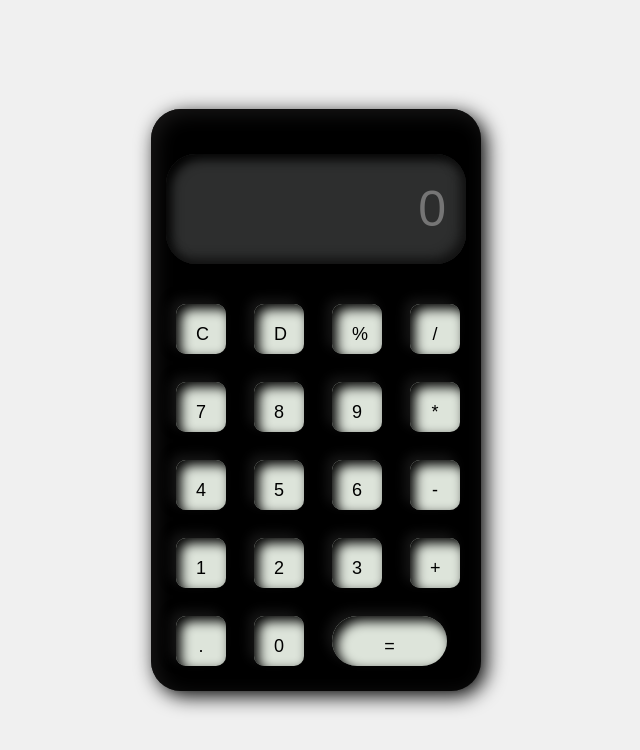
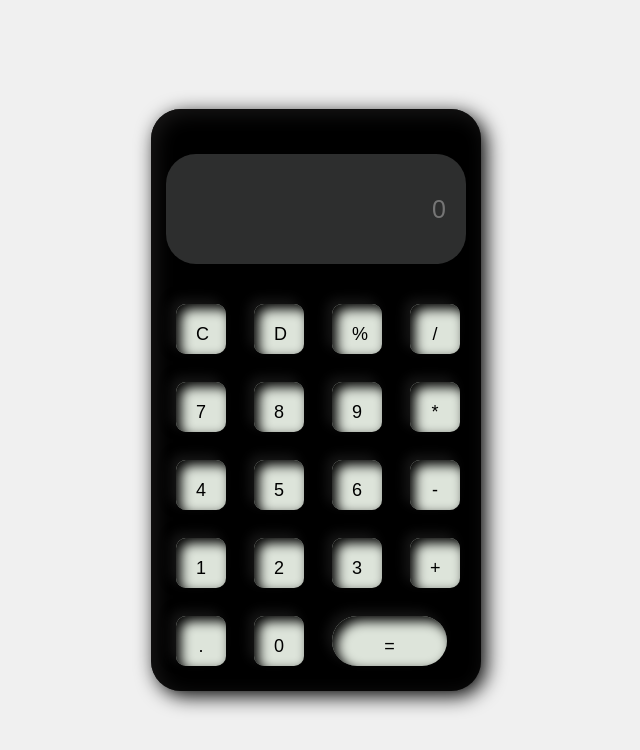
Before and after one commit to Maariv06/calculator, a plain HTML site: page index.html in a window 1280 px wide. Shown: the whole page, without its empty margins (324-964 px from the left). Drawn offline with Linux system fonts and the light colour scheme.

Commit message:
changes added

```diff
--- a/styles.css
+++ b/styles.css
@@ -28,11 +28,10 @@ input {
     height:70px;
     width:260px;
     background-color: rgb(45, 46, 46);
-    box-shadow: inset -5px -5px 12px rgb(17, 17, 17),inset 5px 5px 12px black;
     border: none;
     border-radius: 30px;
     color:white;
-    font-size: 50px;
+    font-size: 25px;
     text-align: end;
     margin:30px auto ;
     padding: 20px;
@@ -61,5 +60,5 @@ button {
 }
 
 button:hover {
-    background-color: rgb(235, 223, 223);
+    background-color: rgb(194, 187, 187);
 }
```
